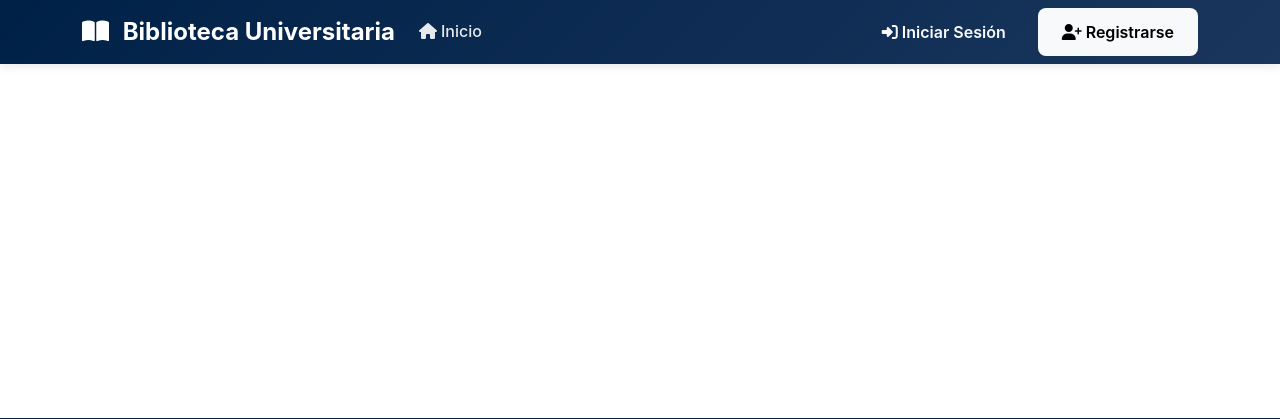
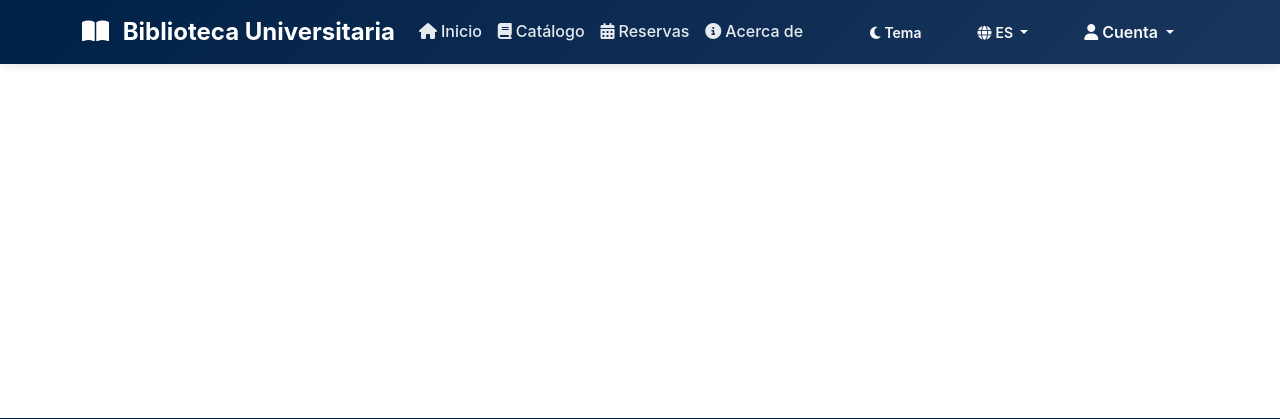
Before and after one commit to g0nz4100/Proyecto_BD_Biblioteca, a Django app: template templates/base/base.html in a window 1280 px wide. Shown: the top 419 px of the page. Run offline with Django 5.2, Linux system fonts and the light colour scheme; the template is opened without the code that fills it, so the values that code supplies are empty.

Commit message:
PAGINA-LISTA

```diff
--- a/templates/base/base.html
+++ b/templates/base/base.html
@@ -41,15 +41,50 @@
                             <i class="fas fa-home me-1"></i>Inicio
                         </a>
                     </li>
+                    <li class="nav-item">
+                        <a class="nav-link" href="#">
+                            <i class="fas fa-book me-1"></i>Catálogo
+                        </a>
+                    </li>
+                    <li class="nav-item">
+                        <a class="nav-link" href="#">
+                            <i class="fas fa-calendar-alt me-1"></i>Reservas
+                        </a>
+                    </li>
+                    <li class="nav-item">
+                        <a class="nav-link" href="#">
+                            <i class="fas fa-info-circle me-1"></i>Acerca de
+                        </a>
+                    </li>
                 </ul>
 
-                <div class="d-flex">
-                    <button class="btn btn-outline-light me-2">
-                        <i class="fas fa-sign-in-alt me-1"></i>Iniciar Sesión
+                <div class="d-flex align-items-center">
+                    <button class="btn btn-outline-light btn-sm me-2" id="themeToggle" title="Cambiar tema">
+                        <i class="fas fa-moon me-1" id="themeIcon"></i>Tema
                     </button>
-                    <button class="btn btn-light">
-                        <i class="fas fa-user-plus me-1"></i>Registrarse
-                    </button>
+
+                    <div class="dropdown me-2">
+                        <button class="btn btn-outline-light btn-sm dropdown-toggle" type="button" data-bs-toggle="dropdown">
+                            <i class="fas fa-globe me-1"></i>ES
+                        </button>
+                        <ul class="dropdown-menu">
+                            <li><a class="dropdown-item" href="#"><i class="fas fa-flag me-2"></i>Español</a></li>
+                            <li><a class="dropdown-item" href="#"><i class="fas fa-flag me-2"></i>English</a></li>
+                            <li><a class="dropdown-item" href="#"><i class="fas fa-flag me-2"></i>Português</a></li>
+                        </ul>
+                    </div>
+
+                    <div class="dropdown">
+                        <button class="btn btn-outline-light dropdown-toggle" type="button" data-bs-toggle="dropdown">
+                            <i class="fas fa-user me-1"></i>Cuenta
+                        </button>
+                        <ul class="dropdown-menu">
+                            <li><a class="dropdown-item" href="#"><i class="fas fa-sign-in-alt me-2"></i>Iniciar Sesión</a></li>
+                            <li><a class="dropdown-item" href="#"><i class="fas fa-user-plus me-2"></i>Registrarse</a></li>
+                            <li><hr class="dropdown-divider"></li>
+                            <li><a class="dropdown-item" href="#"><i class="fas fa-question-circle me-2"></i>Ayuda</a></li>
+                        </ul>
+                    </div>
                 </div>
             </div>
         </div>
@@ -189,5 +224,35 @@
     <script src="{% static 'js/main.js' %}"></script>
     <script src="{% static 'js/components/navbar.js' %}"></script>
     <script src="{% static 'js/components/footer.js' %}"></script>
+
+    <!-- Script para tema oscuro -->
+    <script>
+        document.addEventListener('DOMContentLoaded', function() {
+            const themeToggle = document.getElementById('themeToggle');
+            const themeIcon = document.getElementById('themeIcon');
+            const body = document.body;
+
+            // Verificar tema guardado
+            const savedTheme = localStorage.getItem('theme') || 'light';
+            if (savedTheme === 'dark') {
+                body.setAttribute('data-bs-theme', 'dark');
+                themeIcon.className = 'fas fa-sun me-1';
+            }
+
+            themeToggle.addEventListener('click', function() {
+                const currentTheme = body.getAttribute('data-bs-theme');
+
+                if (currentTheme === 'dark') {
+                    body.setAttribute('data-bs-theme', 'light');
+                    themeIcon.className = 'fas fa-moon me-1';
+                    localStorage.setItem('theme', 'light');
+                } else {
+                    body.setAttribute('data-bs-theme', 'dark');
+                    themeIcon.className = 'fas fa-sun me-1';
+                    localStorage.setItem('theme', 'dark');
+                }
+            });
+        });
+    </script>
 </body>
 </html>
```
